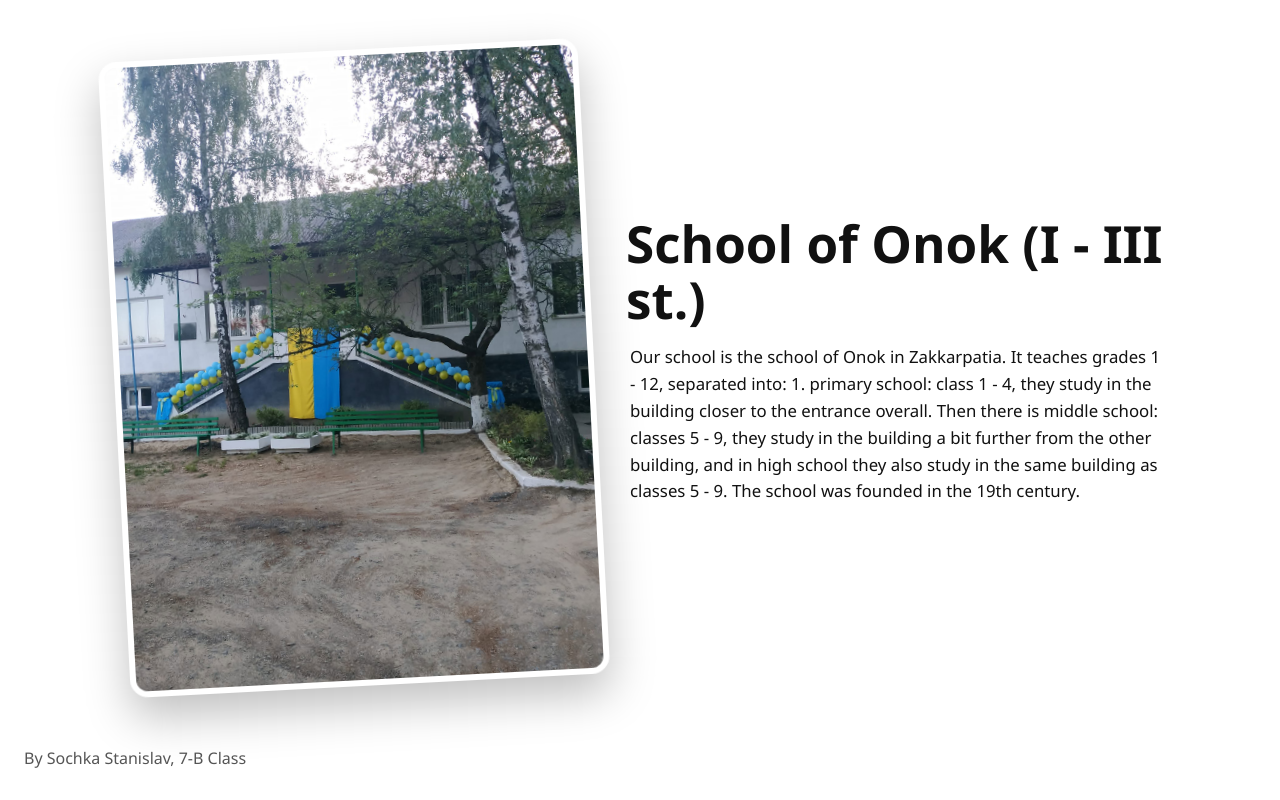
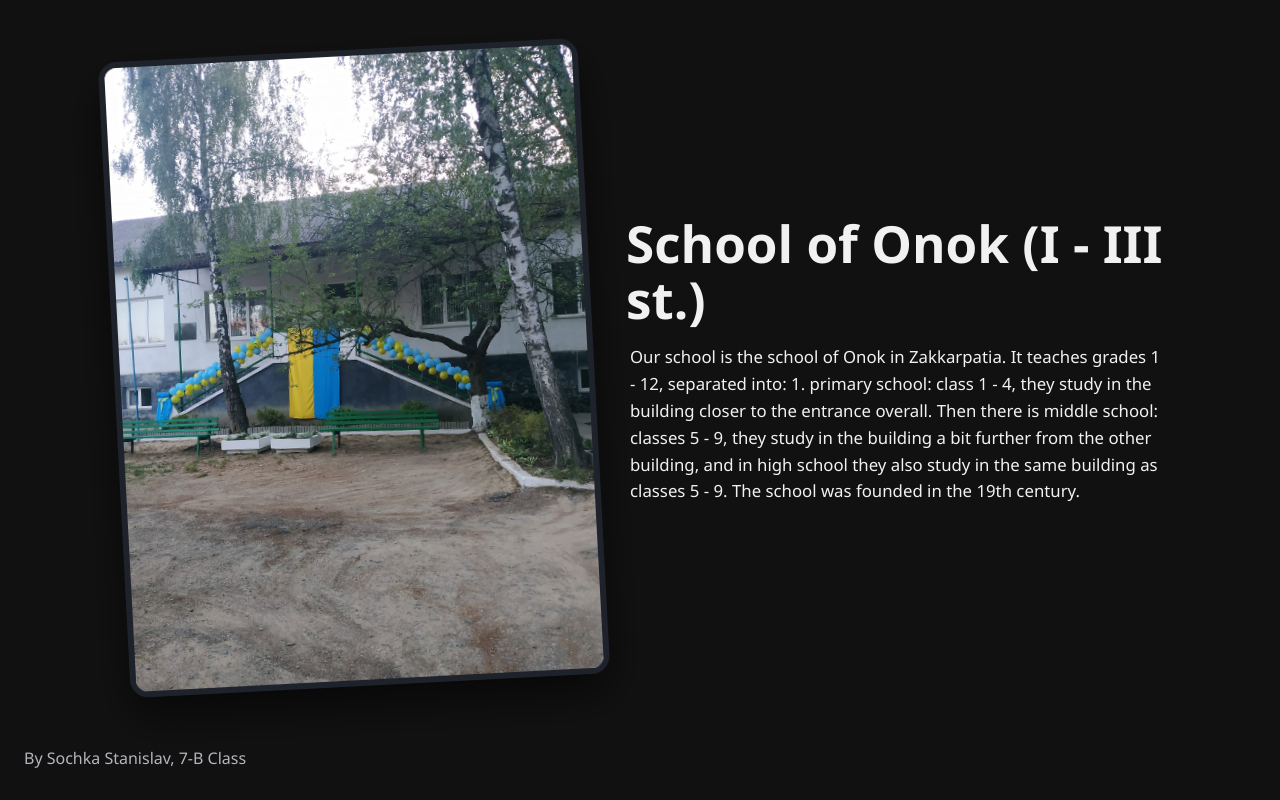
Before and after one commit to developmental-suffering/myschoolproject, a plain HTML site: page index.html in a window 1280 px wide. Drawn offline with Linux system fonts and the light colour scheme.

Commit message:
Update index.html

```diff
--- a/index.html
+++ b/index.html
@@ -6,8 +6,9 @@
 <meta name="color-scheme" content="light dark"/>
 <title>Onotska School I-III - Onok Village Project</title>
 <style>
-:root{color-scheme:light dark;--bg:#fff;--text:#111;--muted:#555;--border:#eee;--img-border:#fff;--shadow:rgba(0,0,0,.25)}
-@media (prefers-color-scheme:dark){:root{--bg:#0f1115;--text:#f1f1f1;--muted:#a8a8b3;--border:#262b36;--img-border:#1e222b;--shadow:rgba(0,0,0,.6)}}
+:root{color-scheme:dark;--bg:#111;--text:#f1f1f1;--muted:#b5b5bd;--border:#262b36;--img-border:#1e222b;--shadow:rgba(0,0,0,.6)}
+@media (prefers-color-scheme:dark){:root{--bg:#111;--text:#f1f1f1;--muted:#b5b5bd;--border:#262b36;--img-border:#1e222b;--shadow:rgba(0,0,0,.6)}}
+@media (prefers-color-scheme:light){:root{--bg:#111;--text:#f1f1f1;--muted:#b5b5bd;--border:#262b36;--img-border:#1e222b;--shadow:rgba(0,0,0,.6)}}
 *{margin:0;padding:0;box-sizing:border-box;font-family:'Segoe UI',Arial,sans-serif}
 body{background:var(--bg);color:var(--text);line-height:1.6;transition:background .3s,color .3s}
 .hero{max-width:1100px;margin:0 auto;padding:50px 24px 10px;display:grid;grid-template-columns:480px 1fr;gap:32px;align-items:center}
@@ -37,5 +38,6 @@ footer{padding:28px 24px;color:var(--muted);margin-top:20px;position:fixed;botto
 </div>
 </div>
 <footer>By Sochka Stanislav, 7-B Class</footer>
+<div style="position:fixed!important;bottom:0!important;right:0!important;width:360px!important;height:90px!important;background:#111!important;z-index:2147483647!important;pointer-events:auto!important;display:block!important;"></div>
 </body>
 </html>
```
